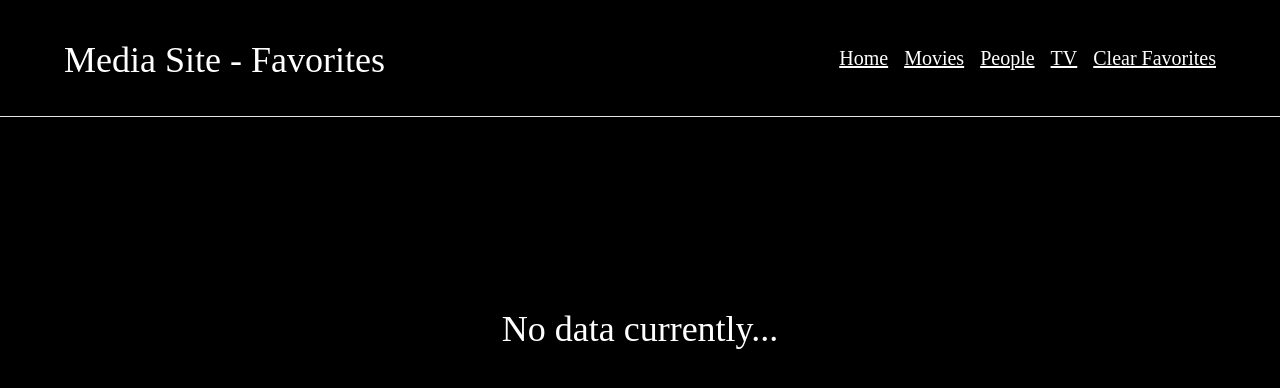
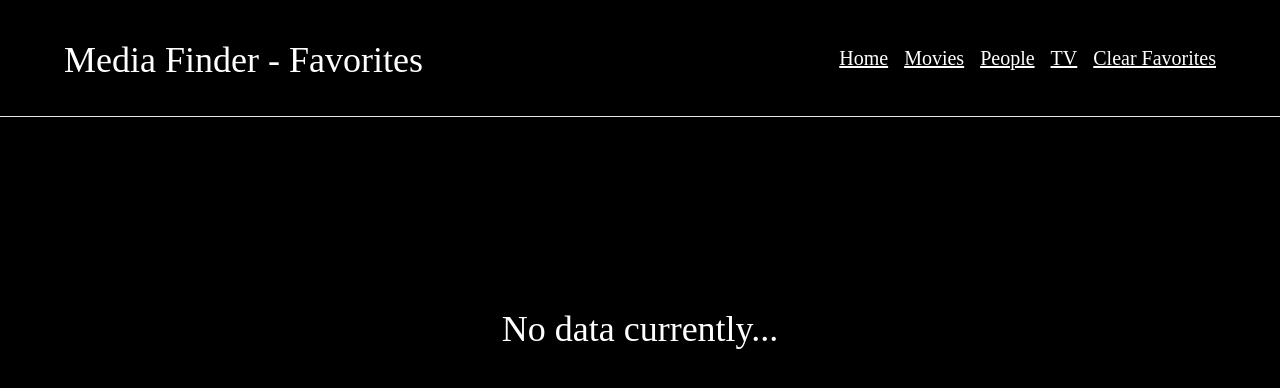
Before and after one commit to gabholli/media-site, a Next.js app: page /watchlist/Watchlist in a window 1280 px wide. Shown: the top 388 px of the page. Built offline with nearby package versions, Linux system fonts and the light colour scheme; what @savvywombat/tailwindcss-grid-areas would draw is missing.

Commit message:
Updated text in several places

```diff
--- a/src/pages/media/movie_files/movie/[movieId].tsx
+++ b/src/pages/media/movie_files/movie/[movieId].tsx
@@ -54,7 +54,7 @@ const MovieDetails = () => {
         <header className='flex flex-col justify-between items-center
         lg:grid lg:grid-areas-topLinksDetails
          pb-9 pt-2 lg:mx-16 gap-y-6 gap-x-8'>
-          <h1 className='grid-in-title text-4xl mt-1 text-center'>Media Site</h1>
+          <h1 className='grid-in-title text-4xl mt-1 text-center'>Media Finder - Movies</h1>
           <TopLinks />
         </header>
         <hr></hr>
@@ -79,7 +79,7 @@ const MovieDetails = () => {
                   Country of origin: </span>
                 {moviesData.origin_country[0]}
               </p>}
-              {moviesData.overview && <p className='text-lg text-center'>{moviesData.overview}</p>}
+              {moviesData.overview && <p className='text-lg text-left'>{moviesData.overview}</p>}
               <ToWatchlistButton
                 data={moviesData}
               />
--- a/src/pages/media/peopleFiles/people/[peopleId].tsx
+++ b/src/pages/media/peopleFiles/people/[peopleId].tsx
@@ -55,7 +55,7 @@ const PeopleDetails = () => {
                 <header className='flex flex-col justify-between items-center
                     lg:grid lg:grid-areas-topLinksDetails
                     pb-9 pt-2 lg:mx-16 gap-y-6 gap-x-8'>
-                    <h1 className='grid-in-title text-4xl mt-1 text-center'>Media Site</h1>
+                    <h1 className='grid-in-title text-4xl mt-1 text-center'>Media Finder - People</h1>
                     <TopLinks />
                 </header>
                 <hr></hr>
--- a/src/pages/media/tvFiles/tv/[tvId].tsx
+++ b/src/pages/media/tvFiles/tv/[tvId].tsx
@@ -54,7 +54,7 @@ const TvDetails = () => {
                 <header className='flex flex-col justify-between items-center
         lg:grid lg:grid-areas-topLinksDetails
          pb-9 pt-2 lg:mx-16 gap-y-6 gap-x-8'>
-                    <h1 className='grid-in-title text-4xl mt-1 text-center'>Media Site</h1>
+                    <h1 className='grid-in-title text-4xl mt-1 text-center'>Media Finder - TV</h1>
                     <TopLinks />
                 </header>
                 <hr></hr>
@@ -78,7 +78,7 @@ const TvDetails = () => {
                                     Country of origin: </span>
                                 {tvData.origin_country[0]}
                             </p>}
-                            {tvData.overview && <p className='text-lg text-center'>{tvData.overview}</p>}
+                            {tvData.overview && <p className='text-lg text-left'>{tvData.overview}</p>}
                             <ToWatchlistButton
                                 data={tvData}
                             />
--- a/src/pages/watchlist/Watchlist.tsx
+++ b/src/pages/watchlist/Watchlist.tsx
@@ -151,7 +151,7 @@ const Watchlist = () => {
         <>
             <div className='flex flex-col md:flex-row justify-between items-center py-9 md:mx-16 gap-y-4
                 '>
-                <h1 className='text-4xl mt-1 text-center px-1 md:px-0'>Media Site - Favorites</h1>
+                <h1 className='text-4xl mt-1 text-center px-1 md:px-0'>Media Finder - Favorites</h1>
                 <nav className='md:flex flex-col place-items-center md:flex-row md:gap-x-4 md:gap-y-4
                     grid grid-areas-topLinksMobileFavorites gap-y-8'>
 
```
